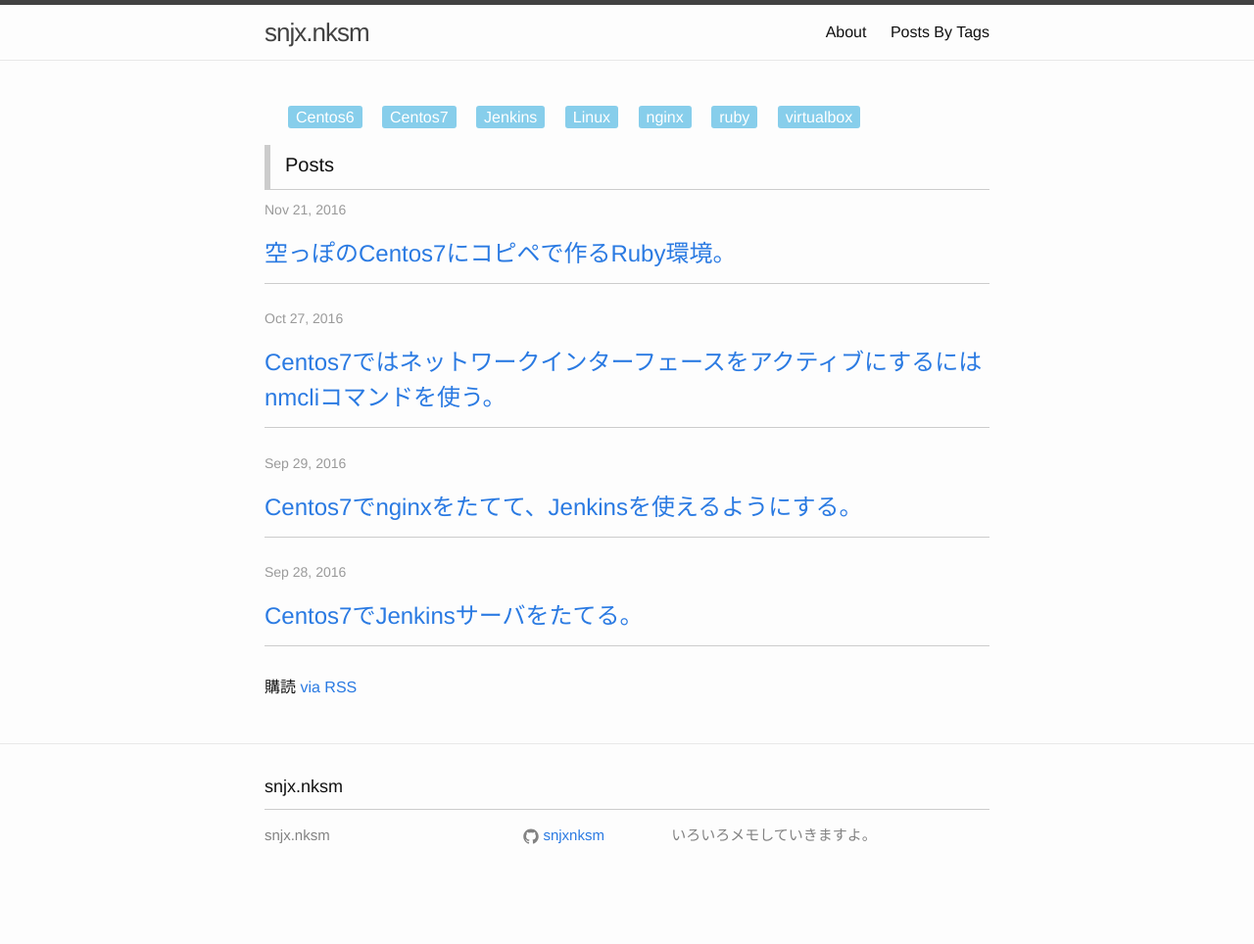
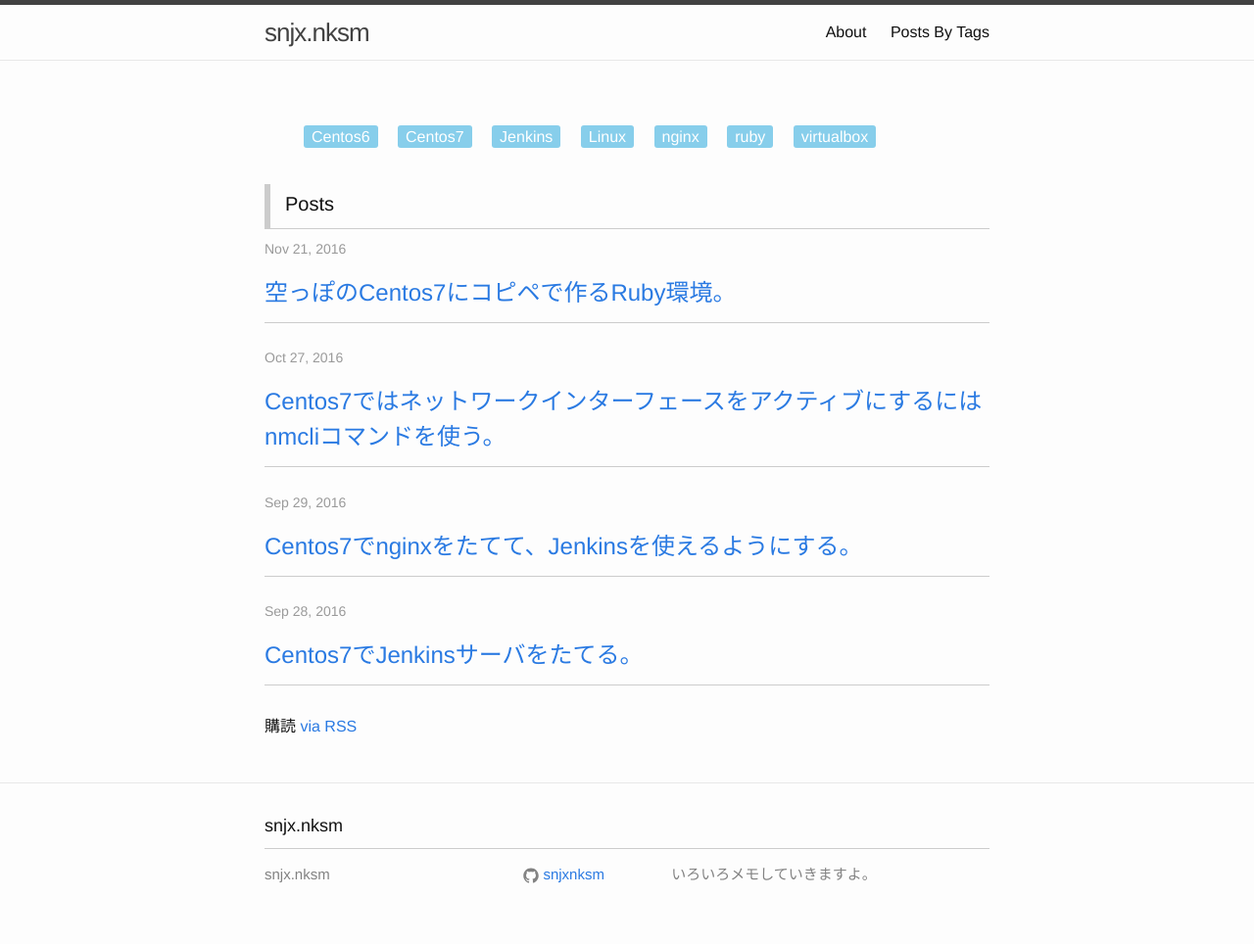
Before and after one commit to snjxnksm/snjxnksm.github.io, a Jekyll site: the page built from index.html, in a window 1280 px wide. Shown: the whole page at 98% size. Built offline with Jekyll 4.4.1, drawn with Linux system fonts in a browser that asks for light colours; the list of posts is cut into pages by our own code; before the commit the page ends 924 px from its top, so only the background shows below that.

Commit message:
タグ表示位置微調整

```diff
--- a/css/main.scss
+++ b/css/main.scss
@@ -75,6 +75,7 @@ h2 {
   border-radius: 3px;
   padding: .2rem .5rem;
   margin: 0 .5rem;
+  line-height: 2rem;
 }
 
 /**
@@ -103,7 +104,7 @@ h2 {
 .tag-cloud {
   list-style: none;
   padding: 1rem;
-  margin: 0;
+  margin: 1rem;
   li {
     display: inline-block;
     a {
```
